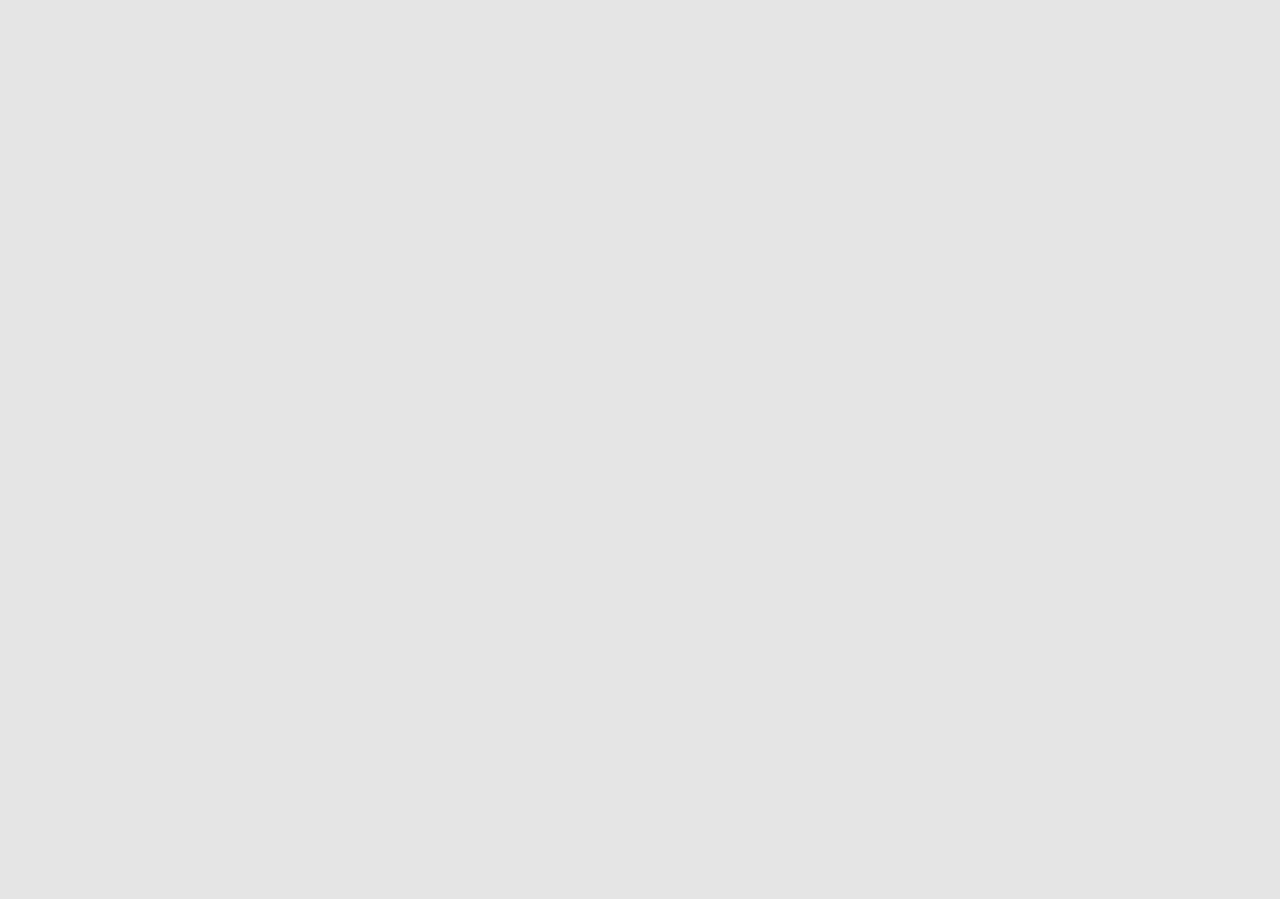
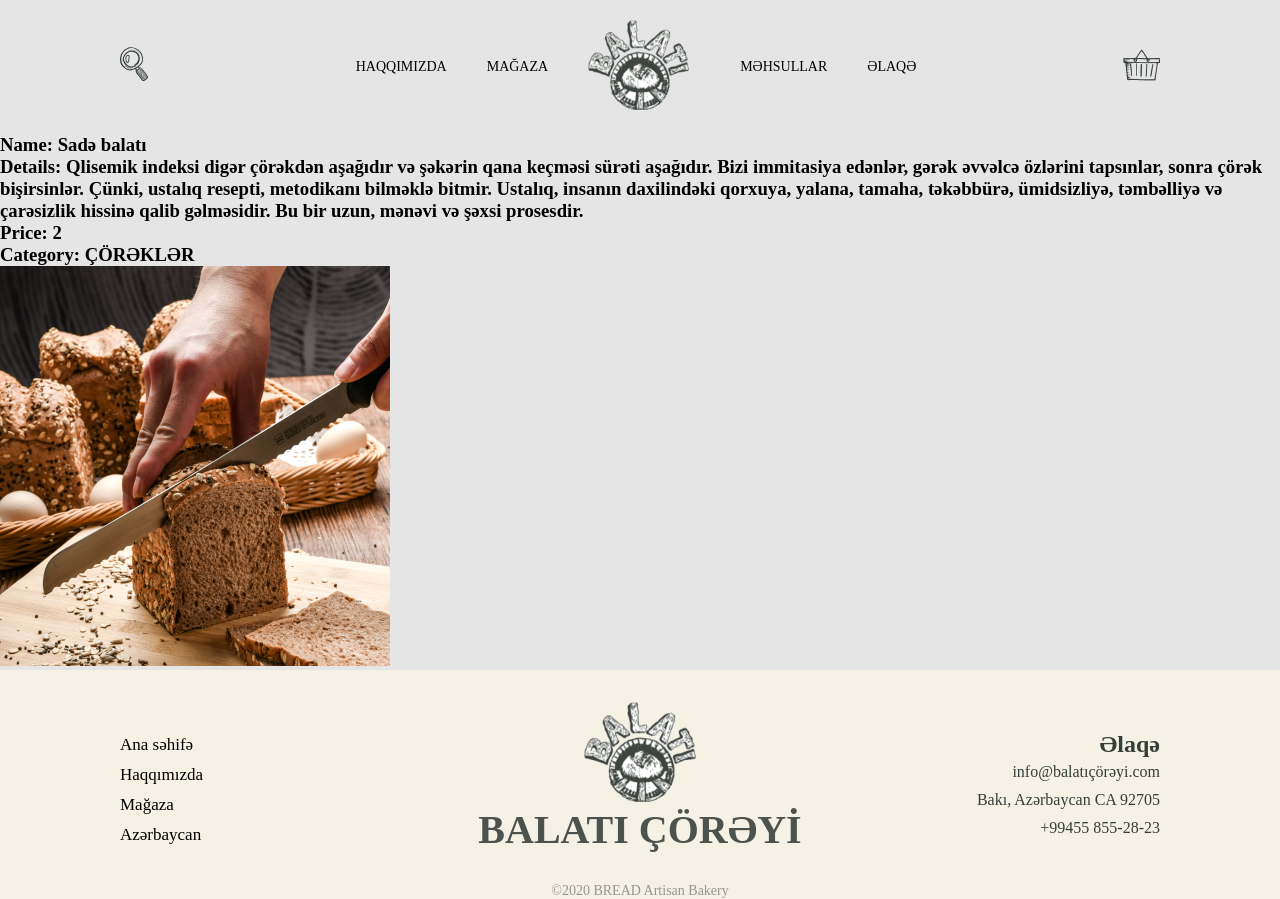
Before and after one commit to seid1zahidov/Balati, a React (Create React App) app in the folder client/: page /product/1 in a window 1280 px wide. Before the commit this address had no page. Before the commit the page ends 800 px from the top, so only its background shows below. Built offline with nearby package versions, Linux system fonts and the light colour scheme.

Commit message:
details-page

```diff
--- a/client/src/App.tsx
+++ b/client/src/App.tsx
@@ -1,28 +1,23 @@
 import { BrowserRouter, Routes, Route } from "react-router-dom";
 import Navbar from "./components/layout/navbar/Navbar";
 import Home from "./views/Home/Home";
-import { routeArr } from "./routes";
 import Footer from "./components/layout/footer/Footer";
-import { useEffect } from "react";
-
+import Product from "./views/Product/Product";
+import SingleProduct from "./views/ProductsDetails/Index"
 
 function App() {
 
   return (
     <>
       <BrowserRouter>
+        <Navbar />
         <Routes>
-          {routeArr.map((item, index) => (
-            <Route index path={item.path} key={index} element={
-              <>
-                <Navbar />
-                <item.component />
-                <Footer />
-              </>
-            } />
-          ))
-          }
+          <Route path='/' element={<Home />} />
+          <Route path='/product' element={<Product />} />
+          <Route path='/product/:id' element={<SingleProduct />} />
+
         </Routes>
+        <Footer />
       </BrowserRouter>
     </>
   );
--- a/client/src/components/pages/Product/Products.tsx
+++ b/client/src/components/pages/Product/Products.tsx
@@ -46,7 +46,7 @@ const Products = () => {
           <div className="galleryContainer">
             {
               datas.map((item: any) => <div style={{ width: "31%" }}>
-                <Link to={routes.SingleProduct.path}>
+                <Link to={`./${item.id}`}>
                   <div key={item.id} className="galleryItem">
                     <img src={item.picture} alt={item.picture} />
                     <div className="container">
--- a/client/src/components/pages/ProductDetails/SingleProduct.tsx
+++ b/client/src/components/pages/ProductDetails/SingleProduct.tsx
@@ -1,16 +1,21 @@
 import "./Products.scss"
-import {Link , useParams} from "react-router-dom"
+import { useParams } from "react-router-dom"
 import data from "../../../data/data.json"
 const SingleProduct = () => {
-  // const {productId} = useParams();
 
-  // const product = data.cardData.card.find((pro):any => pro.id && productId);
-  // const {name}: any = product
+
+  const productId: any = useParams();
+
+  const product = data.cardData.card.find(product => product.id == productId.id)
+
   return (
     <section id="ProductsDetails">
       <div className="container">
-          {/* {name} */}
-          Lorem ipsum, dolor sit amet consectetur adipisicing elit. Dolor, culpa incidunt sapiente laboriosam, minus eaque perferendis ipsam, consequuntur commodi optio ducimus. Quo quas molestiae exercitationem sint vitae, voluptates numquam enim!
+        <h3>Name: {product?.name}</h3>
+        <h3>Details: {product?.details}</h3>
+        <h3>Price: {product?.money}</h3>
+        <h3>Category: {product?.category}</h3>
+        <img src={product?.picture} alt='someImage' />
       </div>
     </section>
   )
--- a/client/src/routes.js
+++ b/client/src/routes.js
@@ -1,7 +1,6 @@
 import Home from "./views/Home/Home";
 import text from './text.json'
 import Product from "./views/Product/Product";
-import SingleProduct from "./views/ProductsDetails/index.tsx"
 const routeItem = (title , path , component) => {
     return{
         title,
@@ -13,7 +12,6 @@ const routeItem = (title , path , component) => {
 const routes = {
     home: routeItem(text.home, '/' , Home),
     Product: routeItem(text.Product, '/Product' , Product),
-    SingleProduct: routeItem(text.Productdetails, '/SingleProduct' , SingleProduct),
 }
 
 const routeArr = Object.values(routes)
--- a/client/src/views/ProductsDetails/index.tsx
+++ b/client/src/views/ProductsDetails/index.tsx
@@ -1,10 +1,12 @@
 import React from 'react'
 import SingleProduct from '../../components/pages/ProductDetails/SingleProduct'
+import { useParams } from 'react-router-dom'
 
-const index = () => {
+const Index = () => {
+
   return (
     <div><SingleProduct /></div>
   )
 }
 
-export default index
+export default Index
```
